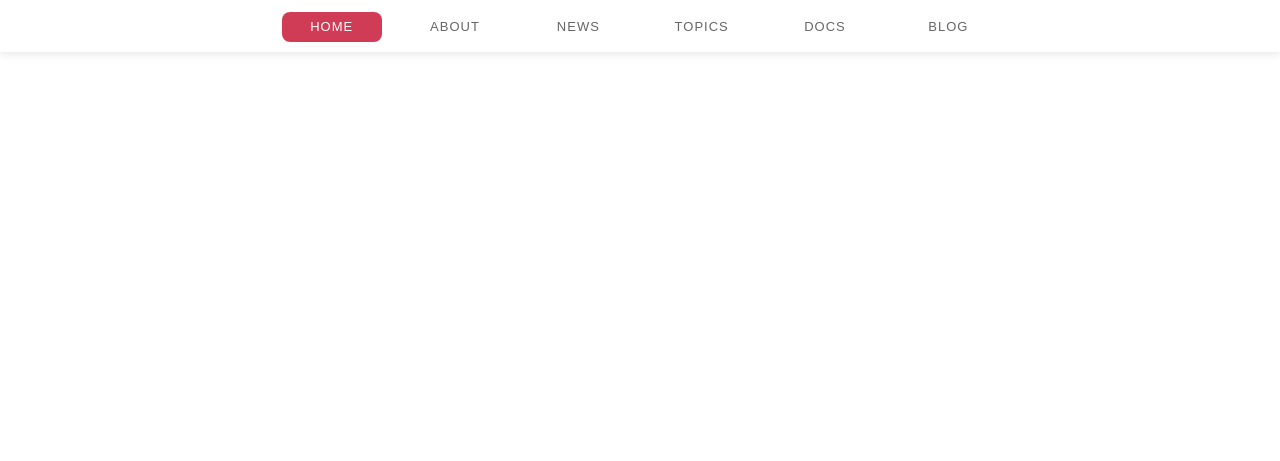
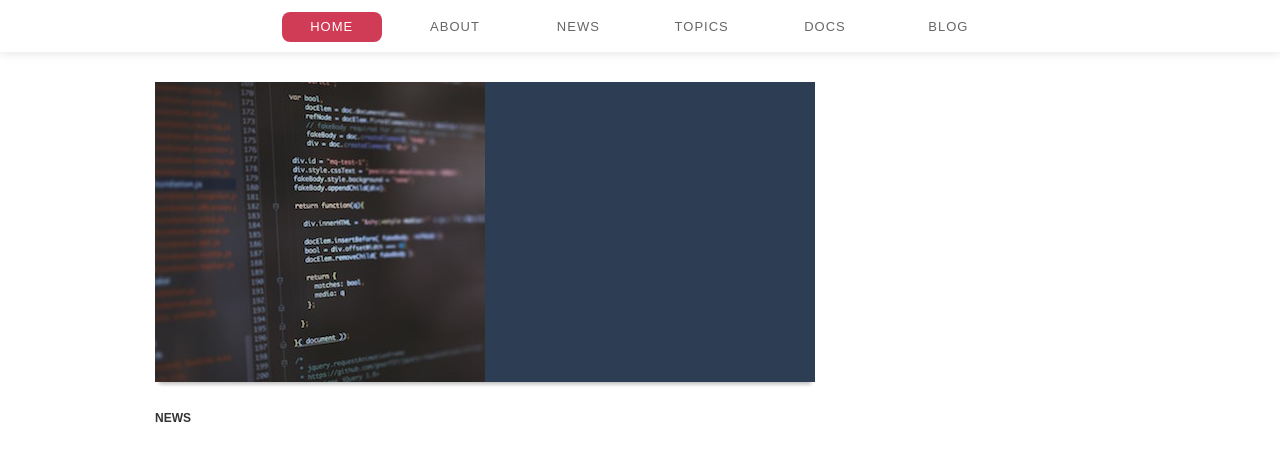
Before and after one commit to kasaharu/html5-css3-modern-coding, a website: page standard-layout/index.html in a window 1280 px wide. Shown: the part 87-548 px from the top of the page. Drawn offline with Linux system fonts and the light colour scheme.

Commit message:
hot topic の実装

```diff
--- a/standard-layout/css/style.css
+++ b/standard-layout/css/style.css
@@ -61,6 +61,36 @@
   width: 660px;
 }
 
+.hidden {
+  display: none;
+}
+
+.hot-topic {
+  display: block;
+  height: 300px;
+  margin-bottom: 30px;
+  box-shadow: 0 6px 4px -4px rgba(0, 0, 0, 0.15);
+  transition: opacity 0.15s;
+}
+
+.hot-topic:hover {
+  opacity: 0.85;
+}
+
+.hot-topic .image {
+  float: left;
+  width: 50%;
+  height: 100%;
+}
+
+.hot-topic .content {
+  float: left;
+  width: 50%;
+  height: 100%;
+  padding: 105px 25px 0;
+  background-color: #2d3d54;
+}
+
 .sidemenu {
   float: right;
   width: 275px;
--- a/standard-layout/index.html
+++ b/standard-layout/index.html
@@ -24,7 +24,21 @@
       </nav>
     </header>
     <div class="wrapper clearfix">
-      <main class="main"></main>
+      <main class="main">
+        <section class="hot-topic">
+          <h2 class="hidden">HOT TOPIC</h2>
+          <a href="#" class="hot-topic cleafix">
+            <img class="image" src="./images/hot-topic.jpg" alt="コーディング画面" />
+            <div class="content"></div>
+          </a>
+        </section>
+        <section class="news">
+          <h2>NEWS</h2>
+        </section>
+        <section class="articles">
+          <h2 class="hidden">ARTICLES</h2>
+        </section>
+      </main>
       <div class="sidemenu"></div>
     </div>
     <footer class="footer"></footer>
```
